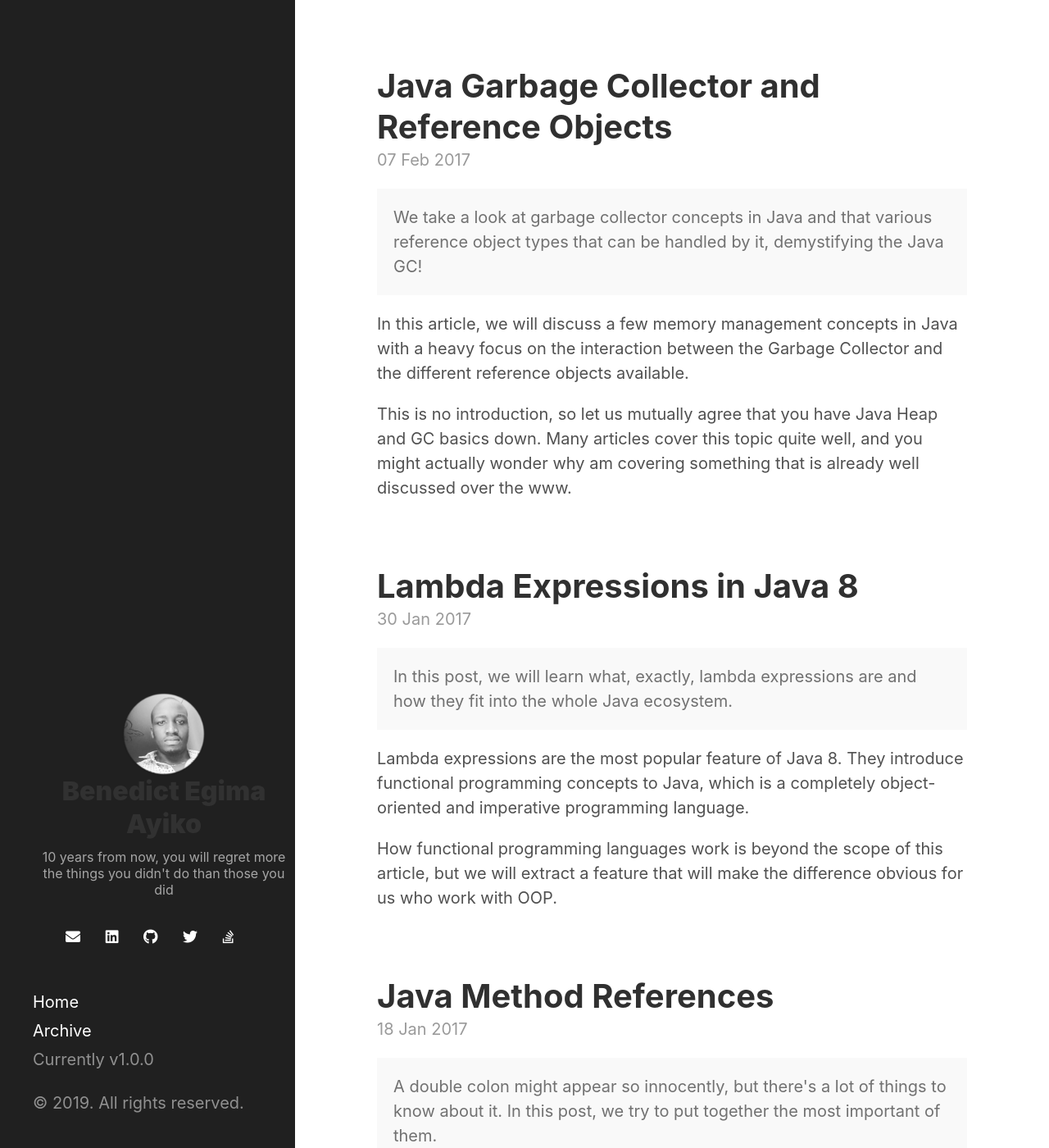
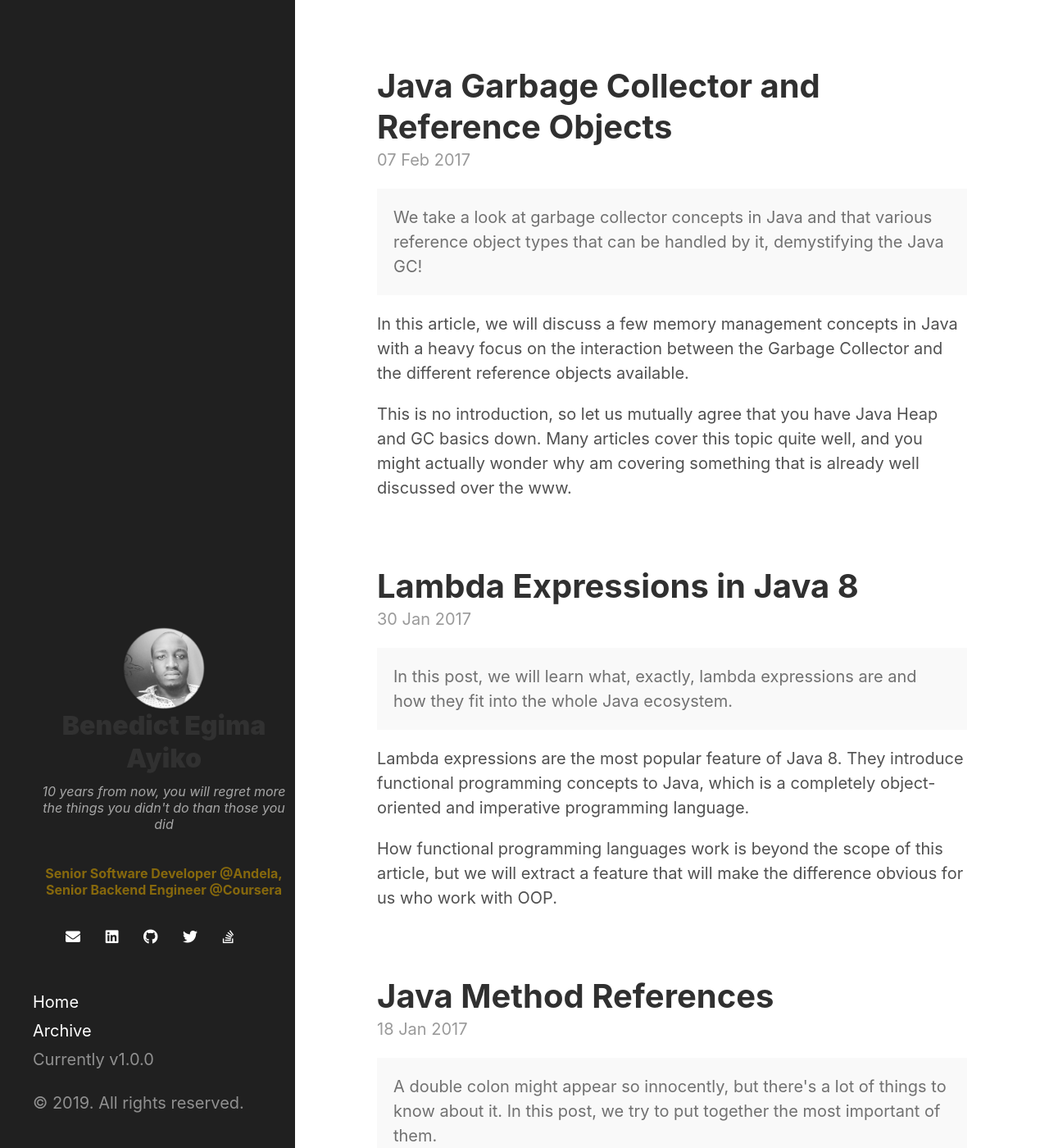
Before and after one commit to egimaben/egimaben.github.io, a Jekyll site: the page built from index.html, in a window 1280 px wide and 1400 px high. Shown: the whole window at 82% size. Built offline with Jekyll 4.4.1, drawn with Linux system fonts in a browser that asks for light colours; nearby versions of some CDN libraries; Markdown is read by kramdown in place of the engine named in the settings; the list of posts is cut into pages by our own code.

Commit message:
added role on profile and google analytics

```diff
--- a/_config.yml
+++ b/_config.yml
@@ -14,6 +14,7 @@ baseurl:          /
 
 author:
   name:           'Benedict Egima Ayiko'
+  role:           Senior Software Developer @Andela, Senior Backend Engineer @Coursera
   url:            https://egimaben.github.io
   github:         egimaben
   twitter:        egimaben
--- a/_includes/profile.html
+++ b/_includes/profile.html
@@ -3,8 +3,12 @@
   {% if site.author.name %}
   <img class="avatar" src="/public/profile.png" alt="profile picture" /> {% endif %} {% if site.author.name %}
   <h2 class="uname">{{ site.author.name }}</h2>
-  {% endif %} {% if site.description %}
+  {% endif %}
+  {% if site.description %}
   <h3 class="tagline">{{ site.description }}</h3>
+  {% endif %}
+  {% if site.author.role %}
+  <h3 class="role">{{ site.author.role }}</h3>
   {% endif %}
 </div>
 <div class="contact-container container-block">
--- a/_layouts/default.html
+++ b/_layouts/default.html
@@ -10,6 +10,8 @@
     <div class="content container">
       {{ content }}
     </div>
-
+    {% if jekyll.environment == 'production' %}
+    {% include analytics.html %}
+    {% endif %}
   </body>
 </html>
--- a/public/css/profile.css
+++ b/public/css/profile.css
@@ -24,6 +24,14 @@
     font-weight: 400;
     margin-top: 0;
     margin-bottom: 0;
+    font-style:italic;
+}
+.role {
+    margin-top: 40px;
+    color: rgb(204, 153, 0, 0.6);
+    font-size: 16px;
+    font-weight: bold;
+    margin-bottom: 0;
 }
 .container-block {
     padding: 30px;
```
Also changed, not shown: _includes/analytics.html (added, +9 -0 lines), 10 other files.
